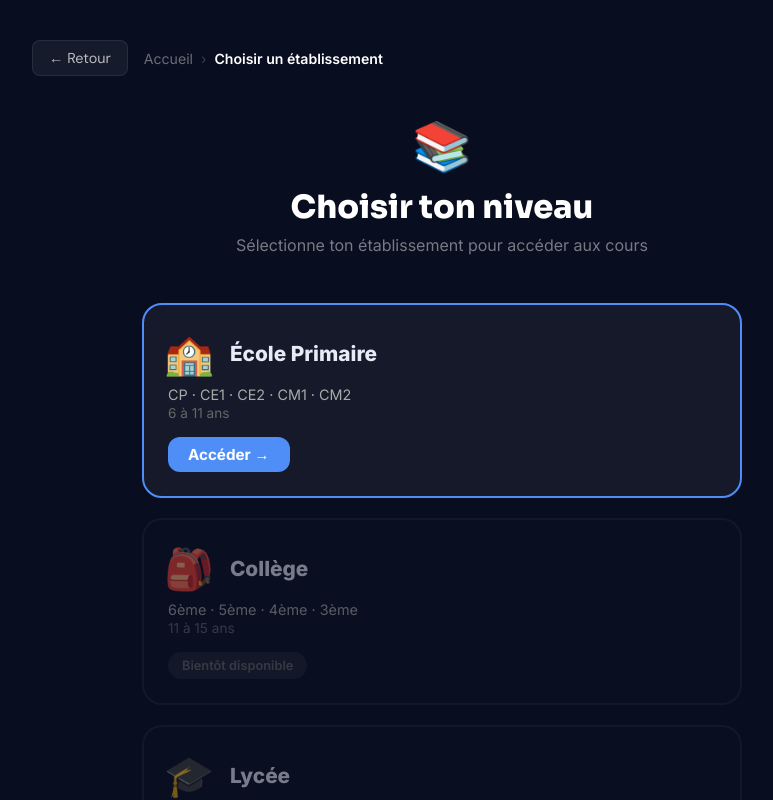
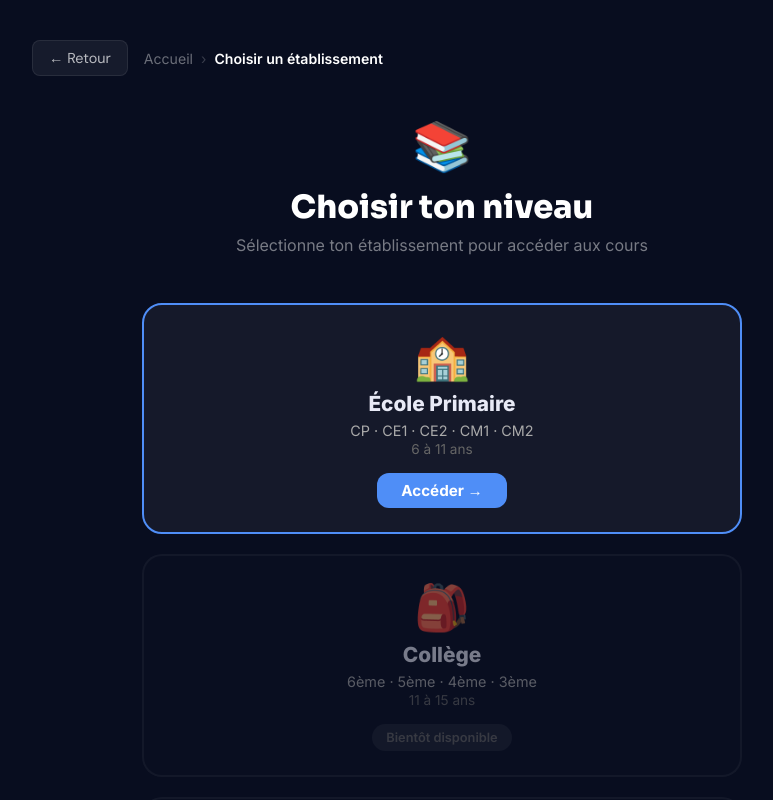
Before and after one commit to Ced62800/ScolaFree, a Next.js app: page /cours in a window 1280 px wide. Shown: the top 800 px of the page, without its empty margins (198-971 px from the left). Built offline with nearby package versions, Linux system fonts and the light colour scheme.

Commit message:
Centrage texte encarts page établissement

```diff
--- a/app/cours/page.tsx
+++ b/app/cours/page.tsx
@@ -79,6 +79,7 @@ export default function CoursPage() {
               cursor: n.dispo ? "pointer" : "default",
               opacity: n.dispo ? 1 : 0.5,
               transition: "transform 0.15s, box-shadow 0.15s",
+              textAlign: "center",
             }}
             onMouseEnter={(e) => {
               if (n.dispo) {
@@ -94,38 +95,32 @@ export default function CoursPage() {
               (e.currentTarget as HTMLDivElement).style.boxShadow = "none";
             }}
           >
-            {/* Ligne du haut : emoji + titre */}
+            <div style={{ fontSize: "2.8rem", marginBottom: "8px" }}>
+              {n.emoji}
+            </div>
             <div
               style={{
-                display: "flex",
-                alignItems: "center",
-                gap: "16px",
-                marginBottom: "8px",
+                fontWeight: 800,
+                fontSize: "1.3rem",
+                marginBottom: "6px",
               }}
             >
-              <div style={{ fontSize: "2.5rem", flexShrink: 0 }}>{n.emoji}</div>
-              <div style={{ fontWeight: 800, fontSize: "1.3rem" }}>
               {n.label}
             </div>
-            </div>
-            {/* Infos */}
             <div
-              style={{
-                color: "#aaa",
-                fontSize: "0.9rem",
-                marginBottom: "2px",
-                paddingLeft: "4px",
-              }}
+              style={{ color: "#aaa", fontSize: "0.9rem", marginBottom: "2px" }}
             >
               {n.desc}
             </div>
             <div
-              style={{ color: "#666", fontSize: "0.85rem", paddingLeft: "4px" }}
+              style={{
+                color: "#666",
+                fontSize: "0.85rem",
+                marginBottom: "16px",
+              }}
             >
               {n.age}
             </div>
-            {/* Bouton en bas */}
-            <div style={{ marginTop: "16px", paddingLeft: "4px" }}>
             {n.dispo ? (
               <span
                 style={{
@@ -134,7 +129,7 @@ export default function CoursPage() {
                   background: n.color,
                   fontWeight: 700,
                   fontSize: "0.95rem",
-                    padding: "8px 20px",
+                  padding: "8px 24px",
                   borderRadius: "12px",
                 }}
               >
@@ -156,7 +151,6 @@ export default function CoursPage() {
               </span>
             )}
           </div>
-          </div>
         ))}
       </div>
     </div>
```
Lines whose indentation alone changed are shown as unchanged.
